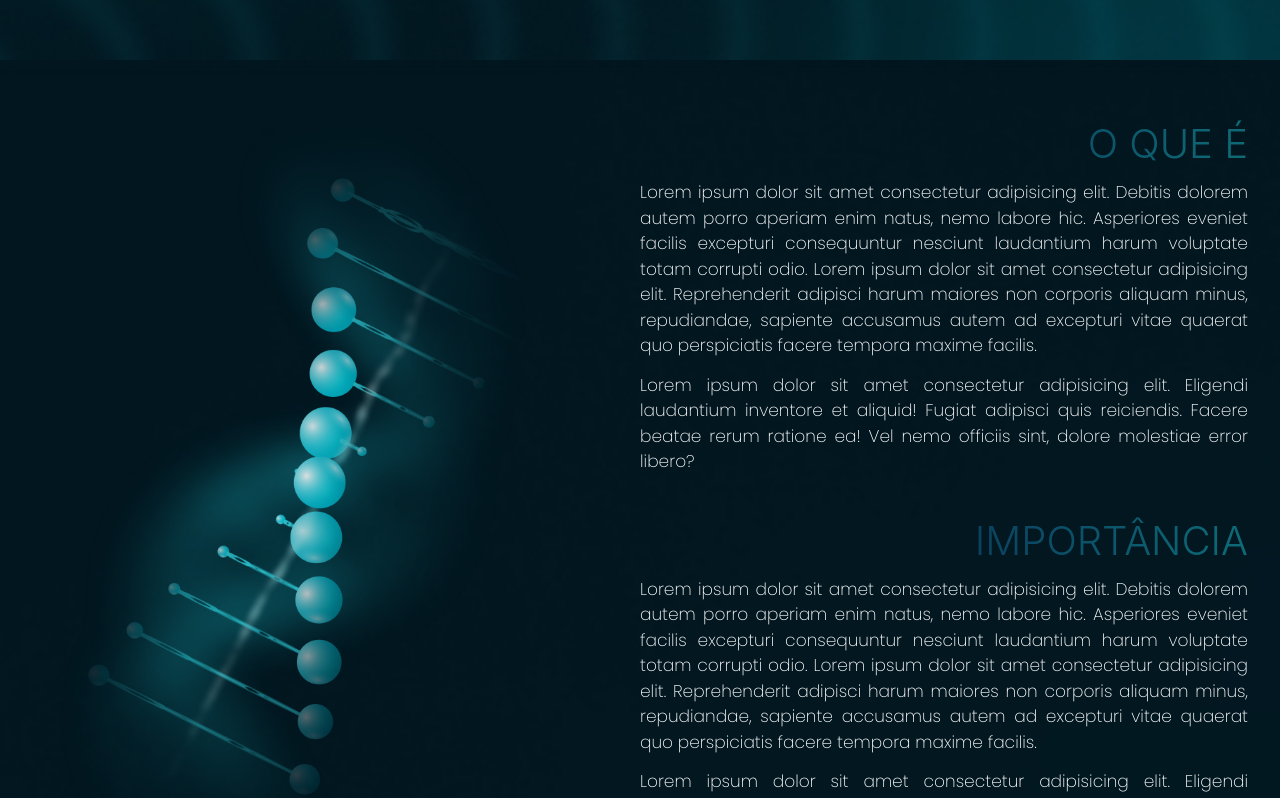
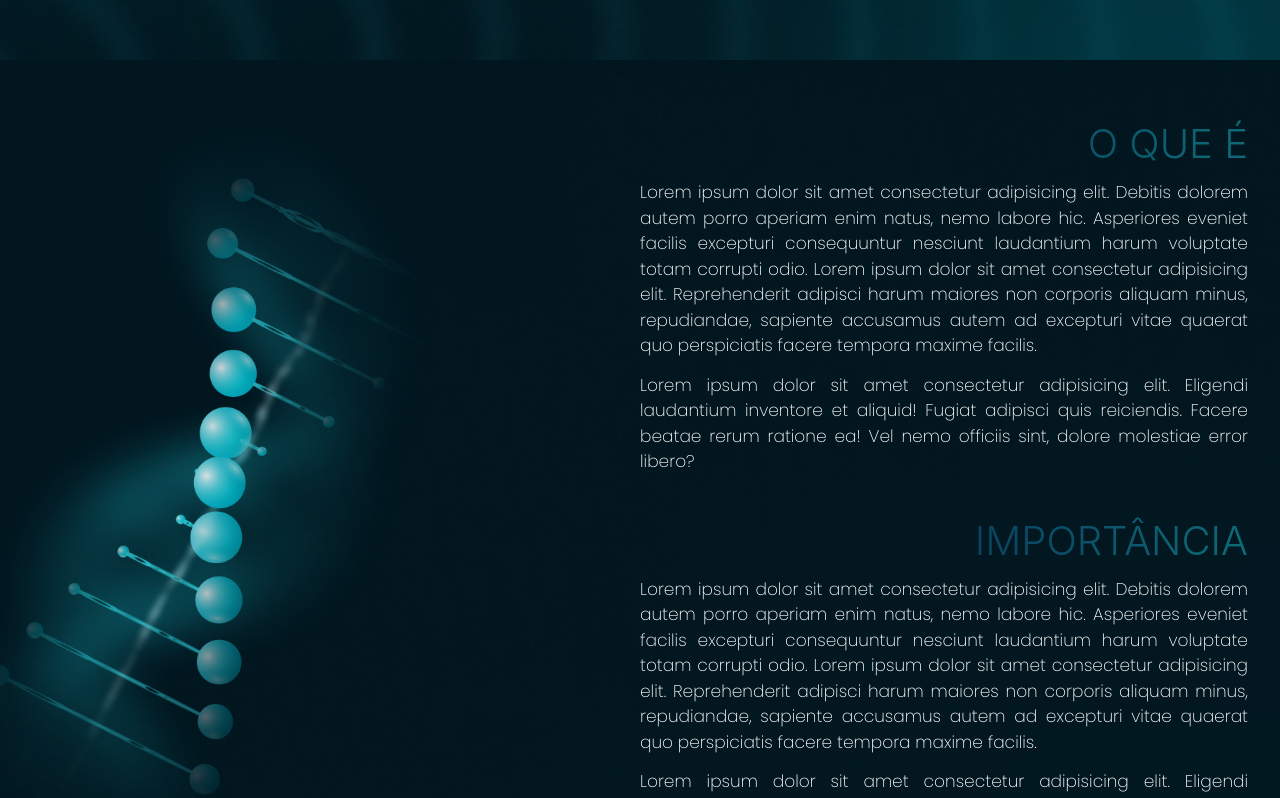
Before and after one commit to Matheus1415/Mendel, a React (Vite) app: page /fator-rh in a window 1280 px wide. Shown: the part 740-1538 px from the top of the page. Built offline with nearby package versions, Linux system fonts and the light colour scheme.

Commit message:
21/08/24

```diff
--- a/src/pages/FatorRh/index.jsx
+++ b/src/pages/FatorRh/index.jsx
@@ -99,14 +99,22 @@ export const FatorRh = ({
                         </Text>
                     </Flex>
                     {
-                    isImage && <Image w="lg" borderRadius="2xl" objectFit="cover" src={isImageSrc} alt="Imagem de fundo sobre DNA" />
+                    isImage &&
+                    <Image
+                    w="lg"
+                    ml={{ base: '0', md: '-100px' }}
+                    borderRadius="2xl"
+                    objectFit="cover"
+                    src={isImageSrc}
+                    alt="Imagem de fundo sobre DNA"
+                    />
                     }
                 </Flex>
                 <Heading
                 p="50px"
                 textAlign="center"
                 variant="PrimaryTitle"
-                fontWeight= '275'
+                fontWeight= {275}
                 bgGradient= 'linear(to-r, #0D066780, #19BFCD80)'
                 alignItems= 'justify-content'
                 bgClip= 'text'
```
